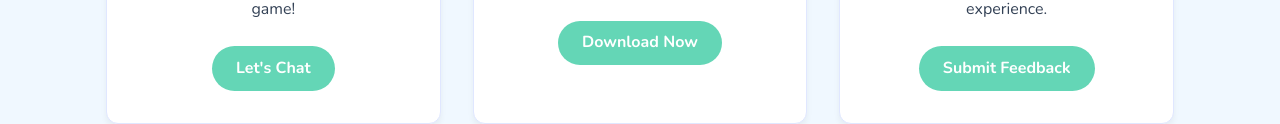
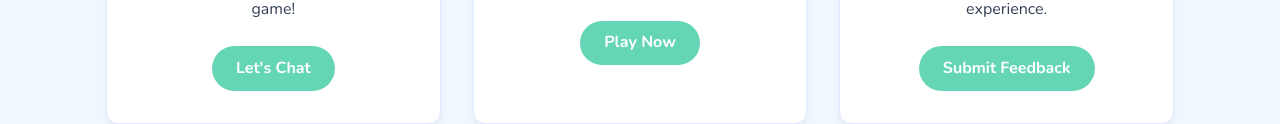
Before and after one commit to Turtaru/island-sweeper, a plain HTML site: page index.html in a window 1280 px wide. Shown: the part 1627-1751 px from the top of the page. Drawn offline with nearby package versions, Linux system fonts and the light colour scheme.

Commit message:
Rename itch io action to play now

```diff
--- a/index.html
+++ b/index.html
@@ -427,7 +427,7 @@
           <p class="community-card__description">Download the latest build and try the game for yourself. Currently
             available for Windows & Mac.</p>
           <a href="https://turtaru.itch.io/sweeps" class="community-card__link" target="_blank"
-             rel="noopener noreferrer">Download Now</a>
+             rel="noopener noreferrer">Play Now</a>
         </div>
 
         <!-- Feedback Card -->
```
